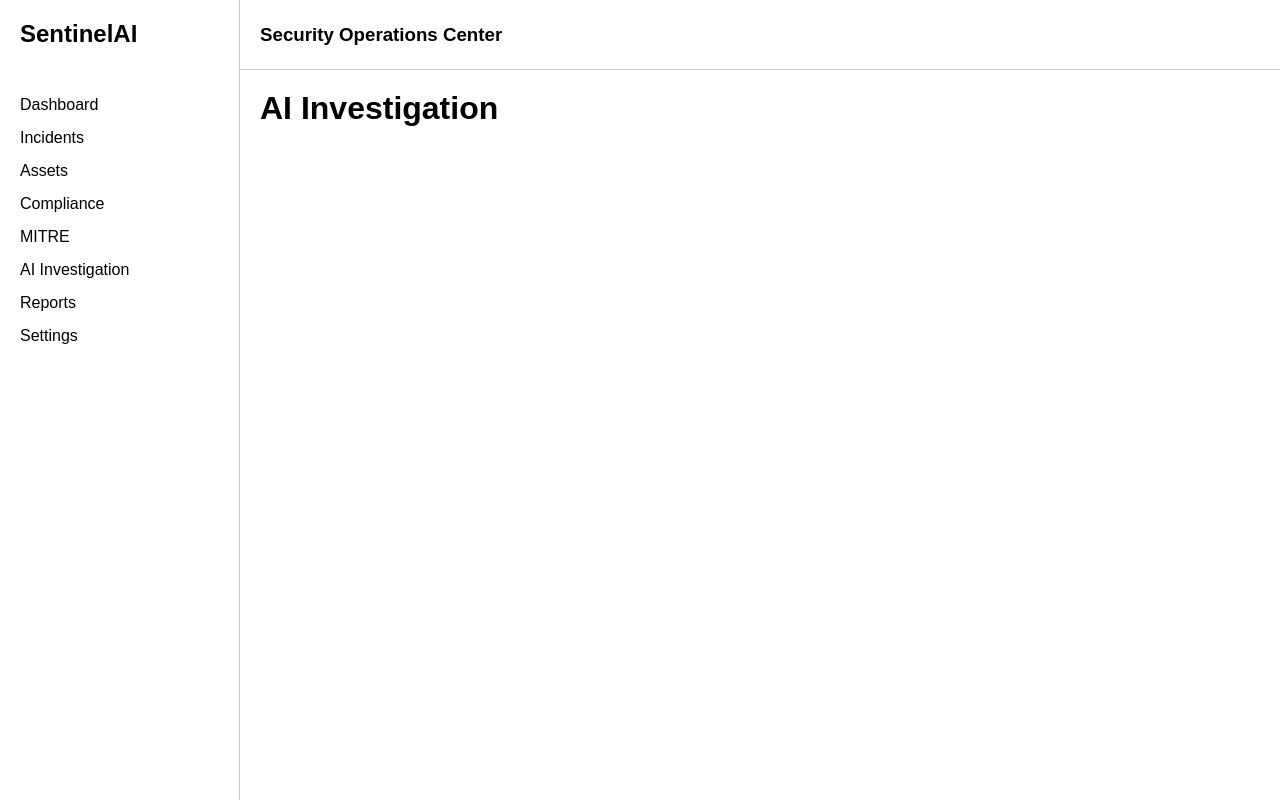
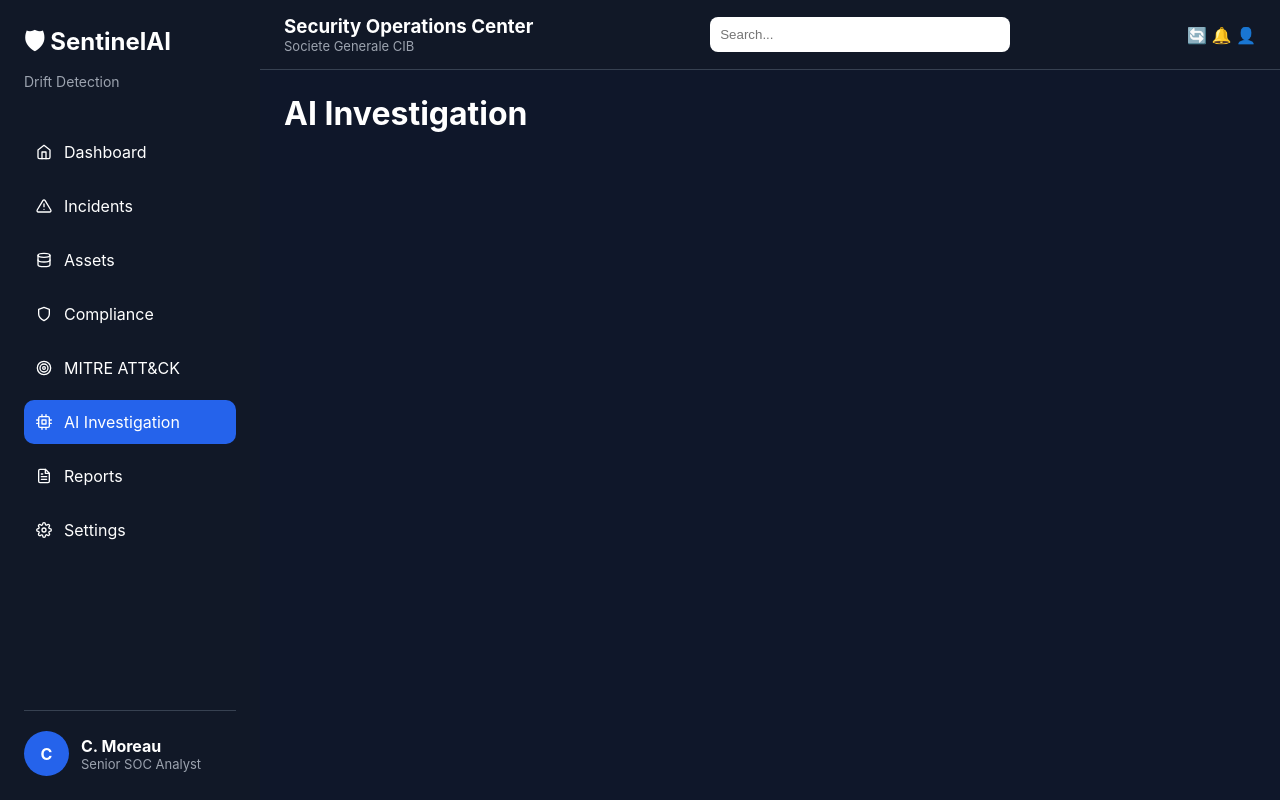
Before and after one commit to nihilsivam/SentinelAI, a React app in the folder frontend/: page /ai in a window 1280 px wide. Built offline with nearby package versions, Linux system fonts and the light colour scheme; the HTML template or start-up script is replaced by a standard one.

Commit message:
Sprint 3 - Sidebar and Navbar UI

```diff
--- a/frontend/src/components/layout/Mainlayout.jsx
+++ b/frontend/src/components/layout/Mainlayout.jsx
@@ -3,7 +3,13 @@ import Navbar from "./Navbar";
 
 function MainLayout({ children }) {
   return (
-    <div style={{ display: "flex", height: "100vh" }}>
+    <div
+      style={{
+        display: "flex",
+        height: "100vh",
+        background: "#0f172a",
+      }}
+    >
       <Sidebar />
 
       <div
@@ -18,7 +24,8 @@ function MainLayout({ children }) {
         <main
           style={{
             flex: 1,
-            padding: "20px",
+            padding: "24px",
+            background: "#0f172a",
           }}
         >
           {children}
--- a/frontend/src/components/layout/Navbar.jsx
+++ b/frontend/src/components/layout/Navbar.jsx
@@ -3,13 +3,38 @@ function Navbar() {
     <div
       style={{
         height: "70px",
-        borderBottom: "1px solid #ccc",
+        background: "#111827",
+        borderBottom: "1px solid #374151",
         display: "flex",
+        justifyContent: "space-between",
         alignItems: "center",
-        padding: "0 20px",
+        padding: "0 24px",
       }}
     >
-      <h3>Security Operations Center</h3>
+      <div>
+        <h3>Security Operations Center</h3>
+
+        <p
+          style={{
+            fontSize: "13px",
+            color: "#9CA3AF",
+          }}
+        >
+          Societe Generale CIB
+        </p>
+      </div>
+
+      <input
+        placeholder="Search..."
+        style={{
+          width: "300px",
+          padding: "10px",
+          borderRadius: "8px",
+          border: "none",
+        }}
+      />
+
+      <div>🔄 🔔 👤</div>
     </div>
   );
 }
--- a/frontend/src/components/layout/Sidebar.jsx
+++ b/frontend/src/components/layout/Sidebar.jsx
@@ -1,26 +1,137 @@
+import {
+  FiHome,
+  FiAlertTriangle,
+  FiDatabase,
+  FiShield,
+  FiTarget,
+  FiCpu,
+  FiFileText,
+  FiSettings,
+} from "react-icons/fi";
+
+import { NavLink } from "react-router-dom";
+
+const menuItems = [
+  { name: "Dashboard", icon: <FiHome />, path: "/dashboard" },
+  { name: "Incidents", icon: <FiAlertTriangle />, path: "/incidents" },
+  { name: "Assets", icon: <FiDatabase />, path: "/assets" },
+  { name: "Compliance", icon: <FiShield />, path: "/compliance" },
+  { name: "MITRE ATT&CK", icon: <FiTarget />, path: "/mitre" },
+  { name: "AI Investigation", icon: <FiCpu />, path: "/ai" },
+  { name: "Reports", icon: <FiFileText />, path: "/reports" },
+  { name: "Settings", icon: <FiSettings />, path: "/settings" },
+];
+
 function Sidebar() {
   return (
     <div
       style={{
-        width: "240px",
-        borderRight: "1px solid #ccc",
-        padding: "20px",
+        width: "260px",
+        background: "#111827",
+        color: "white",
+        display: "flex",
+        flexDirection: "column",
+        padding: "24px",
       }}
     >
-      <h2>SentinelAI</h2>
+      {/* Logo */}
+      <div>
+        <h2
+          style={{
+            display: "flex",
+            alignItems: "center",
+            gap: "10px",
+          }}
+        >
+          🛡 SentinelAI
+        </h2>
 
-      <br />
+        <p
+          style={{
+            color: "#9CA3AF",
+            fontSize: "14px",
+            marginTop: "8px",
+          }}
+        >
+          Drift Detection
+        </p>
+      </div>
 
-      <div style={{ marginTop: "30px" }}>
-  <p style={{ marginBottom: "15px" }}>Dashboard</p>
-  <p style={{ marginBottom: "15px" }}>Incidents</p>
-  <p style={{ marginBottom: "15px" }}>Assets</p>
-  <p style={{ marginBottom: "15px" }}>Compliance</p>
-  <p style={{ marginBottom: "15px" }}>MITRE</p>
-  <p style={{ marginBottom: "15px" }}>AI Investigation</p>
-  <p style={{ marginBottom: "15px" }}>Reports</p>
-  <p style={{ marginBottom: "15px" }}>Settings</p>
-</div>
+      {/* Menu */}
+      <div
+        style={{
+          marginTop: "40px",
+          display: "flex",
+          flexDirection: "column",
+          gap: "10px",
+        }}
+      >
+        {menuItems.map((item) => (
+          <NavLink
+            key={item.name}
+            to={item.path}
+            style={({ isActive }) => ({
+              display: "flex",
+              alignItems: "center",
+              gap: "12px",
+              padding: "12px",
+              borderRadius: "10px",
+              textDecoration: "none",
+              color: "white",
+              background: isActive ? "#2563EB" : "transparent",
+              transition: "0.2s",
+            })}
+          >
+            {item.icon}
+            <span>{item.name}</span>
+          </NavLink>
+        ))}
+      </div>
+
+      {/* Profile */}
+      <div
+        style={{
+          marginTop: "auto",
+          paddingTop: "20px",
+          borderTop: "1px solid #374151",
+        }}
+      >
+        <div
+          style={{
+            display: "flex",
+            alignItems: "center",
+            gap: "12px",
+          }}
+        >
+          <div
+            style={{
+              width: "45px",
+              height: "45px",
+              borderRadius: "50%",
+              background: "#2563EB",
+              display: "flex",
+              justifyContent: "center",
+              alignItems: "center",
+              fontWeight: "bold",
+            }}
+          >
+            C
+          </div>
+
+          <div>
+            <h4>C. Moreau</h4>
+
+            <p
+              style={{
+                color: "#9CA3AF",
+                fontSize: "13px",
+              }}
+            >
+              Senior SOC Analyst
+            </p>
+          </div>
+        </div>
+      </div>
     </div>
   );
 }
--- a/frontend/src/index.css
+++ b/frontend/src/index.css
@@ -1,16 +1,16 @@
-* {
-  margin: 0;
-  padding: 0;
-  box-sizing: border-box;
+*{
+    margin:0;
+    padding:0;
+    box-sizing:border-box;
 }
 
-html,
-body,
-#root {
-  width: 100%;
-  height: 100%;
+body{
+    background:#0f172a;
+    color:white;
+    font-family:Inter, Arial, sans-serif;
 }
 
-body {
-  font-family: Arial, Helvetica, sans-serif;
+a{
+    text-decoration:none;
+    color:inherit;
 }
```
